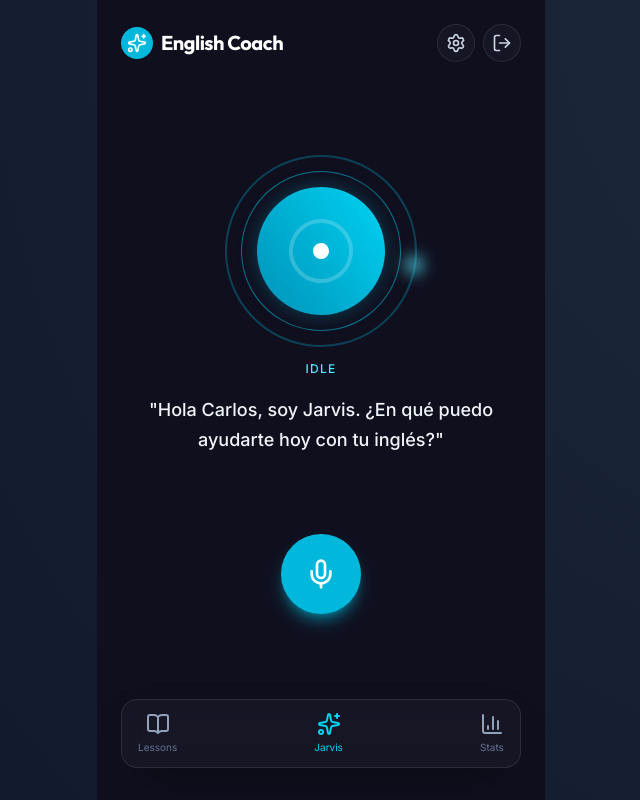
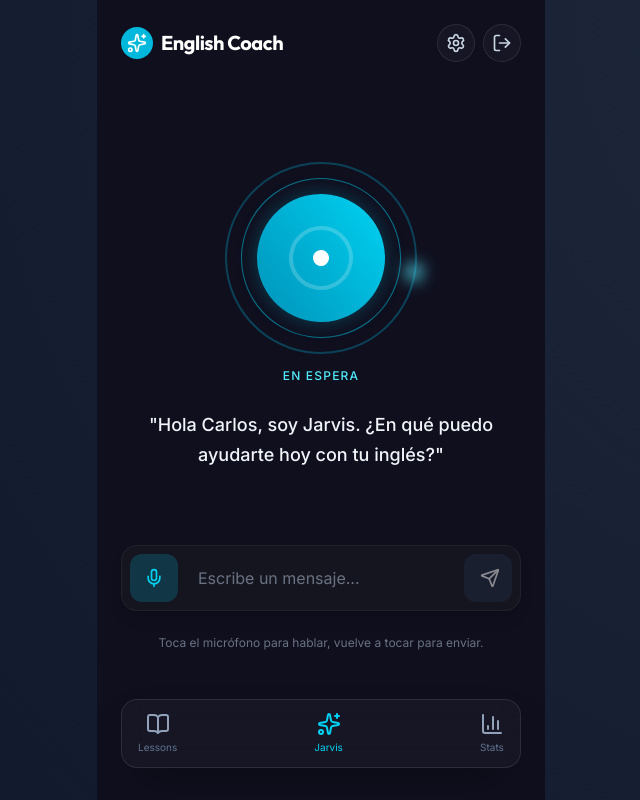
Before and after one commit to tabacocompania2-max/jarvis-coach-v2, a React (Vite) app in the folder client/: page /dashboard in a window 1280 px wide. Shown: the whole page, without its empty margins (319-959 px from the left). Built offline with nearby package versions, Linux system fonts and the light colour scheme; no server answers; sample sign-in values are in the browser's storage.

Commit message:
feat: add text input, push-to-talk UX, and stop audio button

```diff
--- a/client/src/pages/JarvisPage.tsx
+++ b/client/src/pages/JarvisPage.tsx
@@ -1,5 +1,5 @@
 import { useState, useEffect } from 'react';
-import { Mic, MicOff, Volume2 } from 'lucide-react';
+import { Mic, MicOff, Volume2, Send, Square } from 'lucide-react';
 import { motion, AnimatePresence } from 'framer-motion';
 import { useSpeech } from '../hooks/useSpeech';
 
@@ -7,12 +7,16 @@ export const JarvisPage = () => {
   const [jarvisStatus, setJarvisStatus] = useState<'idle' | 'listening' | 'thinking' | 'speaking'>('idle');
   const [transcript, setTranscript] = useState('');
   const [response, setResponse] = useState('Hola Carlos, soy Jarvis. ¿En qué puedo ayudarte hoy con tu inglés?');
+  const [textInput, setTextInput] = useState('');
 
   const {
     isListening,
     isThinking,
+    isJarvisSpeaking,
     startListening,
     stopListening,
+    handleUserMessage,
+    stopSpeaking,
     conversationHistory,
     jarvisResponse
   } = useSpeech();
@@ -20,14 +24,13 @@ export const JarvisPage = () => {
   useEffect(() => {
     if (isThinking) setJarvisStatus('thinking');
     else if (isListening) setJarvisStatus('listening');
+    else if (isJarvisSpeaking) setJarvisStatus('speaking');
     else setJarvisStatus('idle');
-  }, [isListening, isThinking]);
+  }, [isListening, isThinking, isJarvisSpeaking]);
 
   useEffect(() => {
     if (jarvisResponse) {
       setResponse(jarvisResponse);
-      setJarvisStatus('speaking');
-      setTimeout(() => setJarvisStatus('idle'), 4000);
     }
   }, [jarvisResponse]);
 
@@ -48,8 +51,20 @@ export const JarvisPage = () => {
     }
   };
 
+  const handleTextSubmit = (e: React.FormEvent) => {
+    e.preventDefault();
+    if (!textInput.trim() || isThinking) return;
+
+    handleUserMessage(textInput.trim());
+    setTextInput('');
+  };
+
   return (
-    <div className="flex-1 flex flex-col items-center justify-center w-full max-w-md gap-12 relative px-6">
+    <div className="flex-1 flex flex-col items-center justify-between w-full max-w-md mx-auto py-8 px-6 relative h-full">
+
+      {/* Top Spacer */}
+      <div className="flex-1 flex flex-col items-center justify-center w-full gap-8">
+
         {/* Jarvis Core Visualizer */}
         <div className="relative">
           <motion.div
@@ -71,10 +86,12 @@ export const JarvisPage = () => {
                     : "0 0 20px rgba(6, 182, 212, 0.3)"
                 }}
                 transition={{ repeat: Infinity, duration: 2 }}
-              className="w-32 h-32 rounded-full bg-gradient-to-br from-cyan-400 to-cyan-600 flex items-center justify-center shadow-xl"
+                className="w-32 h-32 rounded-full bg-gradient-to-br from-cyan-400 to-cyan-600 flex items-center justify-center shadow-xl relative"
               >
                 {jarvisStatus === 'speaking' ? (
                   <Volume2 className="w-12 h-12 text-white animate-pulse" />
+                ) : jarvisStatus === 'listening' ? (
+                  <Mic className="w-12 h-12 text-white animate-pulse" />
                 ) : (
                   <div className="w-16 h-16 rounded-full border-4 border-white/20 flex items-center justify-center">
                     <div className="w-4 h-4 bg-white rounded-full" />
@@ -85,15 +102,15 @@ export const JarvisPage = () => {
             <div className="absolute top-0 left-1/2 -translate-x-1/2 -translate-y-2 w-4 h-4 bg-cyan-300 rounded-full blur-sm" />
           </motion.div>
 
-        <div className="absolute -bottom-8 left-1/2 -translate-x-1/2">
+          <div className="absolute -bottom-8 left-1/2 -translate-x-1/2 whitespace-nowrap">
             <span className="text-cyan-300 font-medium tracking-widest uppercase text-xs">
-            {jarvisStatus}
+              {jarvisStatus === 'thinking' ? 'Pensando...' : jarvisStatus === 'listening' ? 'Escuchando...' : jarvisStatus === 'speaking' ? 'Hablando' : 'En espera'}
             </span>
           </div>
         </div>
 
         {/* Interaction Text */}
-      <div className="w-full text-center space-y-4">
+        <div className="w-full text-center space-y-4 mt-6">
           <AnimatePresence mode="wait">
             <motion.p
               key={response}
@@ -106,34 +123,87 @@ export const JarvisPage = () => {
             </motion.p>
           </AnimatePresence>
 
+          <AnimatePresence>
             {transcript && (
               <motion.p
                 initial={{ opacity: 0 }}
                 animate={{ opacity: 1 }}
-            className="text-sm text-slate-400 italic"
+                className="text-sm text-slate-400 italic bg-white/5 p-3 rounded-lg inline-block"
               >
-            Carlos: {transcript}...
+                Tú: {transcript}
               </motion.p>
             )}
+          </AnimatePresence>
+        </div>
       </div>
 
-      {/* Voice Control Button */}
-      <div className="mt-8">
+      {/* Input Area (Mic + Text) */}
+      <div className="w-full mt-8 flex flex-col items-center gap-4">
+
+        {/* Stop Speaking Button (Visible only when Jarvis is speaking) */}
+        <AnimatePresence>
+          {isJarvisSpeaking && (
+            <motion.button
+              initial={{ opacity: 0, scale: 0.8 }}
+              animate={{ opacity: 1, scale: 1 }}
+              exit={{ opacity: 0, scale: 0.8 }}
+              onClick={stopSpeaking}
+              className="flex items-center gap-2 bg-slate-800/80 hover:bg-slate-700 text-white px-4 py-2 rounded-full text-sm font-medium border border-white/10 mb-2 transition-colors"
+            >
+              <Square className="w-4 h-4" />
+              Detener Audio
+            </motion.button>
+          )}
+        </AnimatePresence>
+
+        <form onSubmit={handleTextSubmit} className="w-full relative flex items-center gap-3 bg-[#151520] p-2 rounded-2xl border border-white/5 shadow-lg">
+
+          {/* Mic Toggle Button */}
           <button
+            type="button"
             onClick={toggleMic}
-          className={`w-20 h-20 rounded-full flex items-center justify-center transition-all duration-500 ${
+            disabled={isThinking}
+            className={`shrink-0 w-12 h-12 rounded-xl flex items-center justify-center transition-all duration-300 ${
               isListening
-              ? 'bg-red-500 shadow-lg shadow-red-500/50 scale-110'
-              : 'bg-cyan-500 shadow-lg shadow-cyan-500/50'
+                ? 'bg-red-500 shadow-lg shadow-red-500/30'
+                : 'bg-cyan-500/20 hover:bg-cyan-500/30 text-cyan-400 disabled:opacity-50'
             }`}
           >
             {isListening ? (
-            <MicOff className="w-8 h-8 text-white" />
+              <Square className="w-5 h-5 text-white fill-current" />
             ) : (
-            <Mic className="w-8 h-8 text-white" />
+              <Mic className="w-5 h-5" />
             )}
           </button>
+
+          {/* Text Input */}
+          <input
+            type="text"
+            value={textInput}
+            onChange={(e) => setTextInput(e.target.value)}
+            disabled={isThinking || isListening}
+            placeholder={isListening ? "Escuchando..." : "Escribe un mensaje..."}
+            className="flex-1 bg-transparent border-none text-white placeholder:text-gray-500 focus:outline-none focus:ring-0 px-2"
+          />
+
+          {/* Send Button */}
+          <button
+            type="submit"
+            disabled={!textInput.trim() || isThinking || isListening}
+            className="shrink-0 w-12 h-12 bg-cyan-500 hover:bg-cyan-400 disabled:opacity-50 disabled:bg-slate-800 text-white rounded-xl flex items-center justify-center transition-colors"
+          >
+            {isThinking ? (
+              <div className="w-5 h-5 border-2 border-white/30 border-t-white rounded-full animate-spin" />
+            ) : (
+              <Send className="w-5 h-5 ml-1" />
+            )}
+          </button>
+        </form>
+        <p className="text-xs text-gray-500 mt-2 text-center">
+          Toca el micrófono para hablar, vuelve a tocar para enviar.
+        </p>
       </div>
+
     </div>
   );
 };
```
Also changed, not shown: client/src/hooks/useSpeech.ts (+100 -143 lines). Lines whose indentation alone changed are shown as unchanged.
